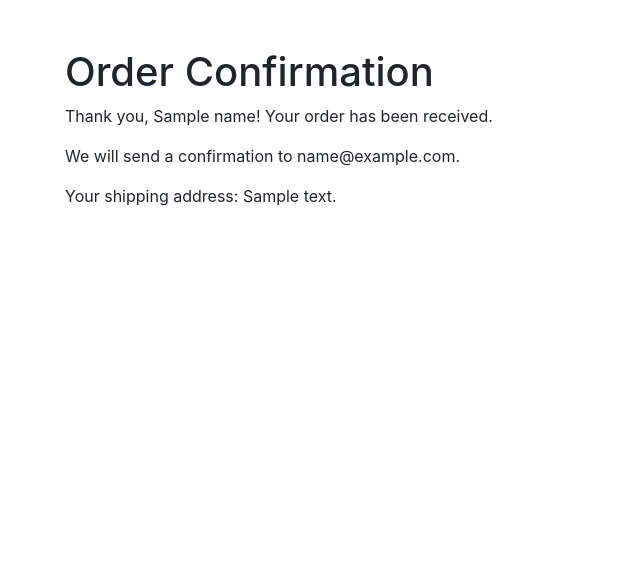
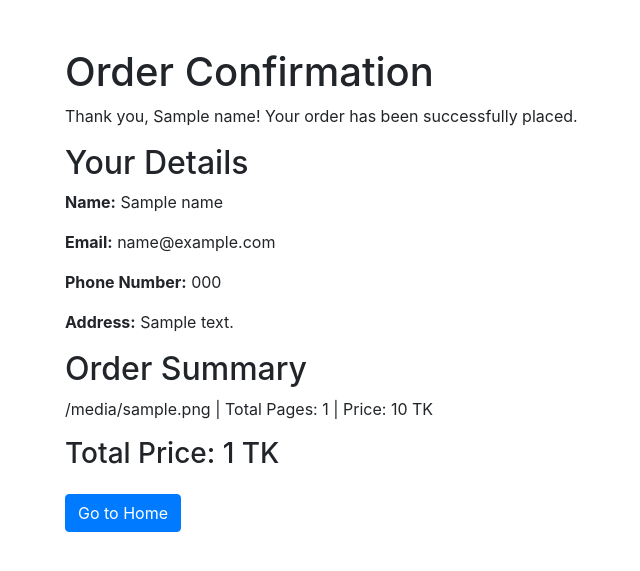
Before and after one commit to Tomalislam/eprint, a Flask app: template templates/confirmation.html in a window 1280 px wide. Shown: the top 571 px of the page, without its empty margins (20-660 px from the left). Run offline with Flask 3, Linux system fonts and the light colour scheme; the template is opened without the code that fills it: most values are stand-ins (such as "Sample title", 1, 10 or a date in 2020); parts of the project's set-up code (start-up, migrations or seed data) failed here and were passed over; some libraries are stand-ins or nearby versions.

Commit message:
Update confirmation.html

```diff
--- a/templates/confirmation.html
+++ b/templates/confirmation.html
@@ -9,9 +9,18 @@
 <body>
 <div class="container">
     <h1 class="mt-5">Order Confirmation</h1>
-    <p>Thank you, {{ name }}! Your order has been received.</p>
-    <p>We will send a confirmation to {{ email }}.</p>
-    <p>Your shipping address: {{ address }}</p>
+    <p>Thank you, {{ name }}! Your order has been successfully placed.</p>
+    <h2>Your Details</h2>
+    <p><strong>Name:</strong> {{ name }}</p>
+    <p><strong>Email:</strong> {{ email }}</p>
+    <p><strong>Phone Number:</strong> {{ phone }}</p>
+    <p><strong>Address:</strong> {{ address }}</p>
+    <h2>Order Summary</h2>
+    {% for file in file_details %}
+        <p>{{ file.filename }} | Total Pages: {{ file.total_pages }} | Price: {{ file.price }} TK</p>
+    {% endfor %}
+    <h3>Total Price: {{ total_price }} TK</h3>
+    <a href="{{ url_for('home') }}" class="btn btn-primary mt-3">Go to Home</a>
 </div>
 </body>
 </html>
```
